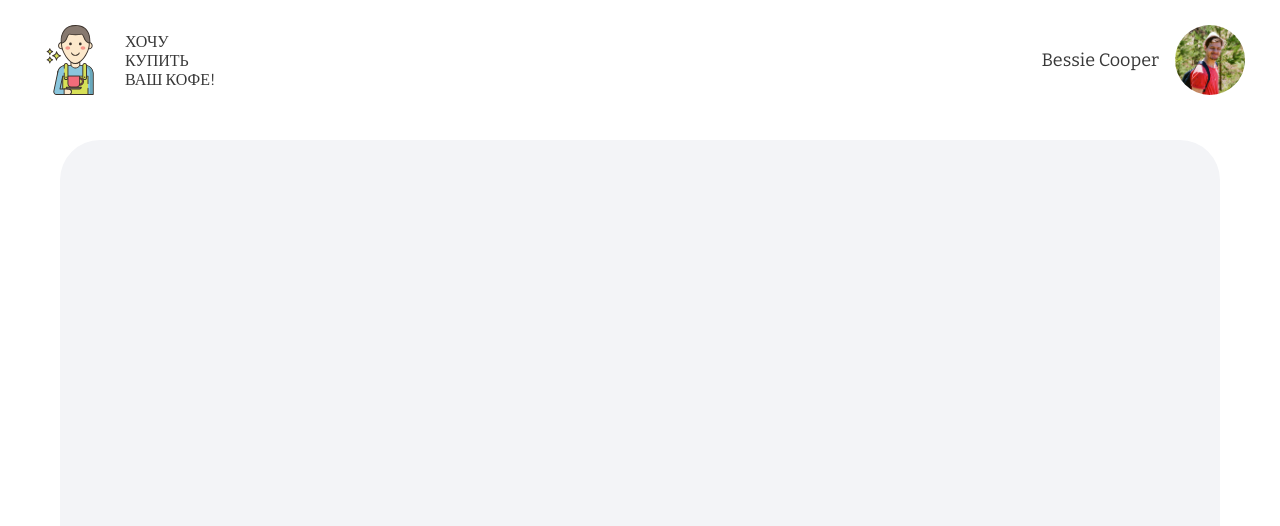
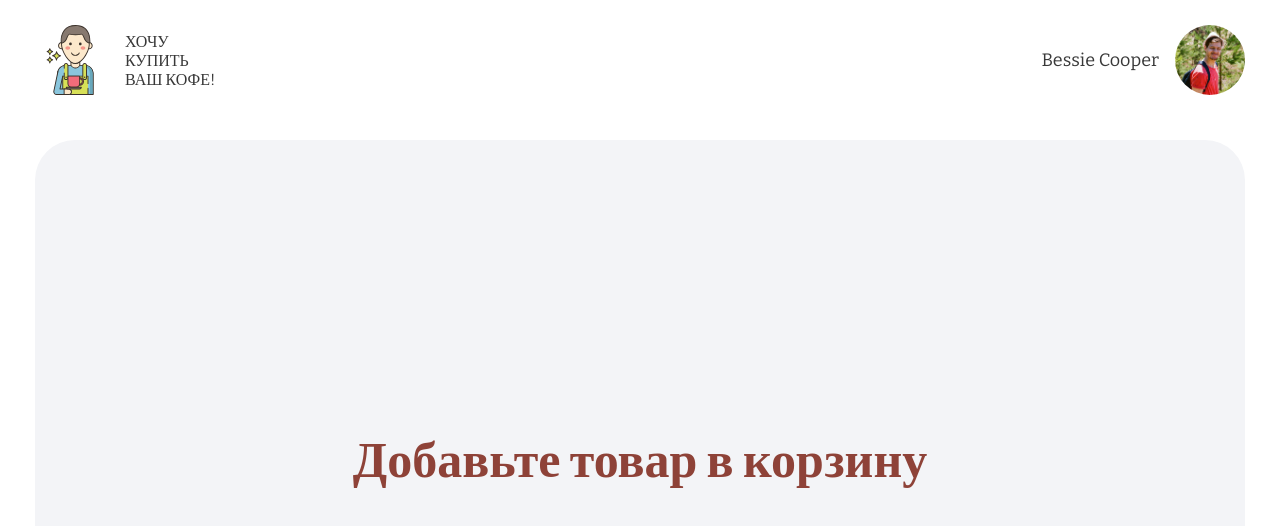
Before and after one commit to nakku-tricks/Create-Your-Best-Coffee, a Vue app: page /Cart in a window 1280 px wide. Shown: the top 526 px of the page. Built offline with nearby package versions, Linux system fonts and the light colour scheme.

Commit message:
Подкорректировал верстку

```diff
--- a/src/App.vue
+++ b/src/App.vue
@@ -22,6 +22,7 @@ export default {
   display: flex;
   flex-direction: column;
   justify-content: space-around;
+  align-items: center;
 
   width: 100%;
   height: 100vh;
--- a/src/components/CartList.vue
+++ b/src/components/CartList.vue
@@ -1,5 +1,5 @@
 <template>
-  <section class="cart-list">
+  <article class="cart-list">
     <ul class="cart-list__list">
       <cart-list-item
         v-for="(item, idx) in cartList"
@@ -15,7 +15,7 @@
     >
       Купить
     </button>
-  </section>
+  </article>
 </template>
 
 <script>
@@ -48,6 +48,8 @@ export default {
 
 <style lang="scss">
 .cart-list {
+  width: 100%;
+  height: 100%;
   &__list {
     display: flex;
     flex-wrap: wrap;
@@ -64,7 +66,7 @@ export default {
     height: 50px;
 
     background-color: transparent;
-    border: 1px solid black;
+    border: 1px solid $color-border;
     border-radius: 7px;
 
     font-size: 20px;
--- a/src/components/CoffeeListItem.vue
+++ b/src/components/CoffeeListItem.vue
@@ -146,12 +146,8 @@ export default {
 
     transition: transform 300ms ease;
 
-    &:hover {
-      transform: scale(1.1);
-    }
-
     &:active {
-      transform: scale(1);
+      transform: scale(0.8);
     }
 
     &:focus {
--- a/src/components/IngredientListItem.vue
+++ b/src/components/IngredientListItem.vue
@@ -52,9 +52,6 @@ export default {
 
 <style lang="scss">
 .ingredient-list-item {
-  &__list {
-  }
-
   &__item {
     font-size: 19px;
     border: 1px solid $color-border;
@@ -72,8 +69,5 @@ export default {
     display: block;
     padding: 5px 10px;
   }
-
-  &__checkbox {
-  }
 }
 </style>
--- a/src/components/TheHeader.vue
+++ b/src/components/TheHeader.vue
@@ -74,6 +74,9 @@ export default {
   display: flex;
   justify-content: space-between;
   align-items: center;
+
+  max-width: 1900px;
+  width: 100%;
 
   height: 10%;
 
--- a/src/views/ViewCart.vue
+++ b/src/views/ViewCart.vue
@@ -1,10 +1,14 @@
 <template>
+  <section class="view-cart">
     <cart-list
       :cartList="cartList"
       @removeItem="removeItem"
       @postProductsToApi="postProductsToApi"
+      v-if="cartList.length"
     >
     </cart-list>
+    <h2 class="view-cart__notification" v-else>Добавьте товар в корзину</h2>
+  </section>
 </template>
 
 <script>
@@ -32,5 +36,18 @@ export default {
 };
 </script>
 
-<style>
+<style lang="scss">
+.view-cart {
+  width: 100%;
+  height: 100%;
+
+  display: flex;
+  flex-direction: column;
+  justify-content: center;
+
+  &__notification {
+    font-size: 50px;
+    align-self: center;
+  }
+}
 </style>
--- a/src/views/ViewHome.vue
+++ b/src/views/ViewHome.vue
@@ -19,6 +19,9 @@ export default {
   display: flex;
   flex-direction: column;
 
+  max-width: 1600px;
+  width: 100%;
+
   height: 80%;
 
   margin: 0 25px;
```
Lines whose indentation alone changed are shown as unchanged.
